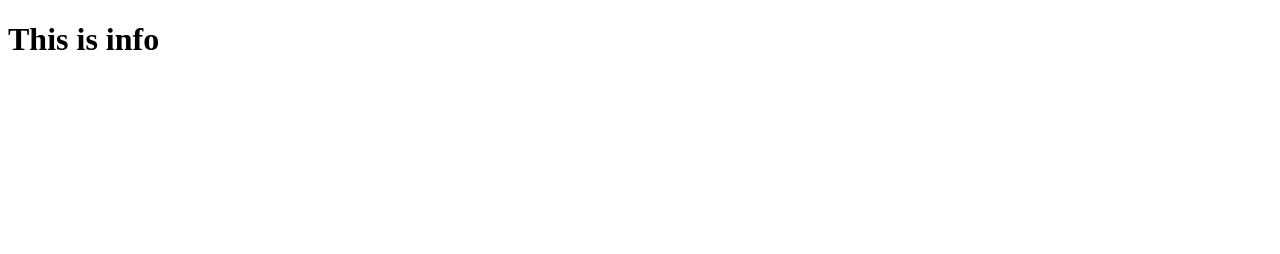
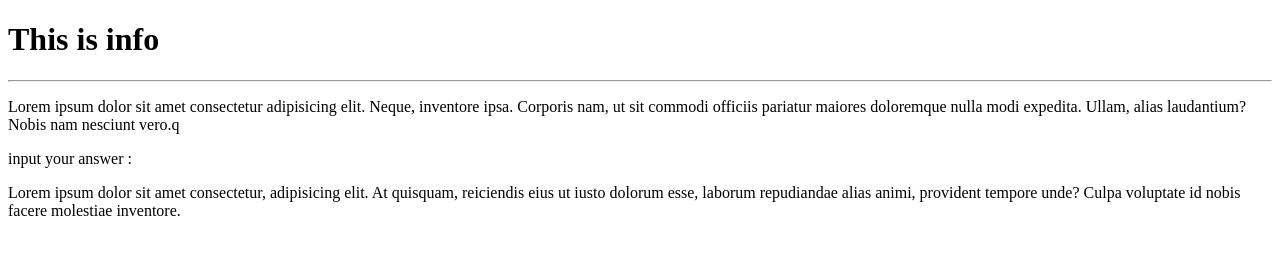
Before and after one commit to chawsakkarin/GitPlayground, a plain HTML site: page info.html in a window 1280 px wide. Drawn offline with Linux system fonts and the light colour scheme.

Commit message:
Add lorem

```diff
--- a/info.html
+++ b/info.html
@@ -9,6 +9,12 @@
 
 <body>
     <h1>This is info</h1>
+
+    <hr>
+
+    <p>Lorem ipsum dolor sit amet consectetur adipisicing elit. Neque, inventore ipsa. Corporis nam, ut sit commodi officiis pariatur maiores doloremque nulla modi expedita. Ullam, alias laudantium? Nobis nam nesciunt vero.q</p>
+    <label for="">input your answer : </label>
+    <p>Lorem ipsum dolor sit amet consectetur, adipisicing elit. At quisquam, reiciendis eius ut iusto dolorum esse, laborum repudiandae alias animi, provident tempore unde? Culpa voluptate id nobis facere molestiae inventore.</p>
 </body>
 
 </html>
```
